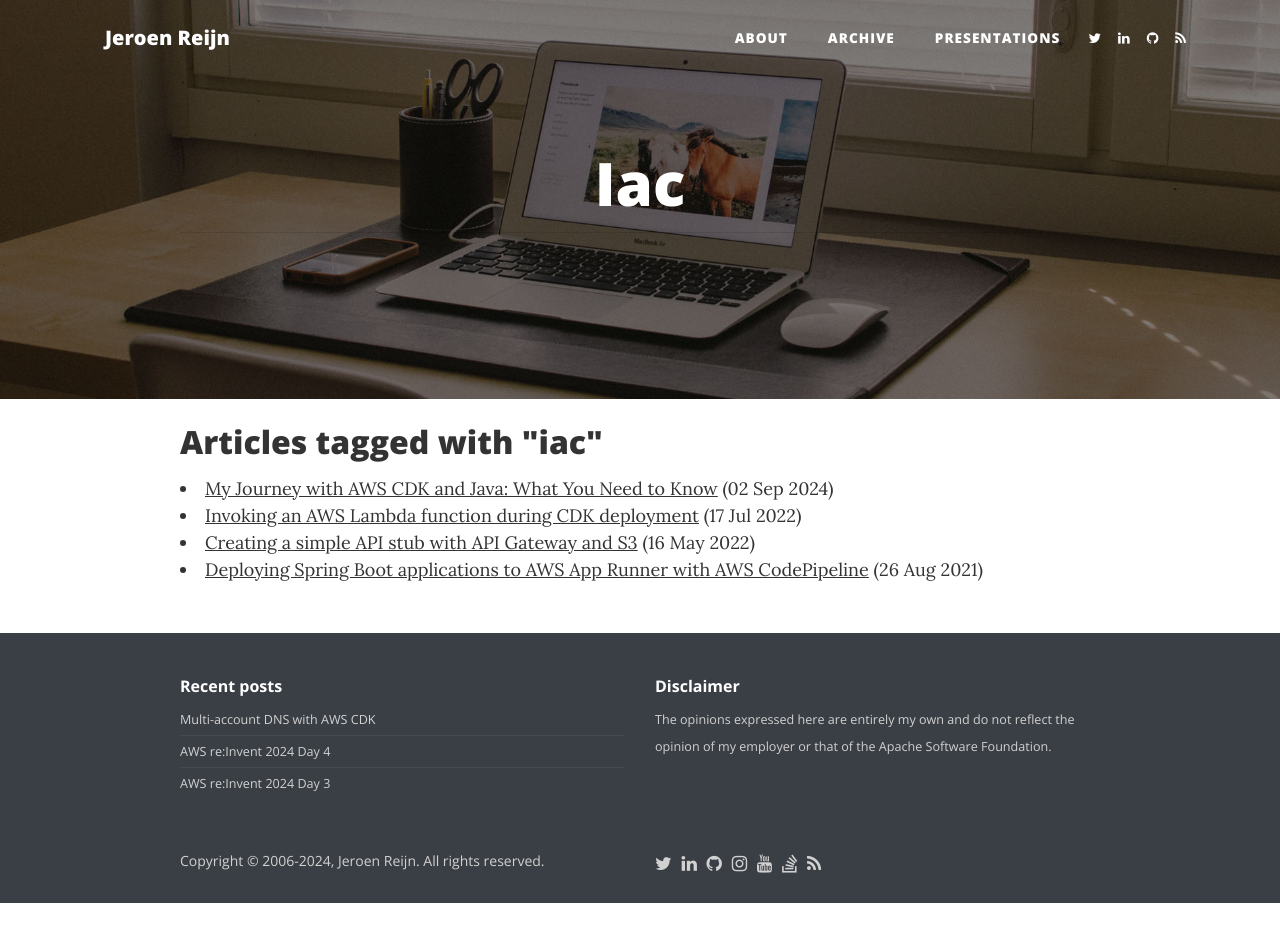
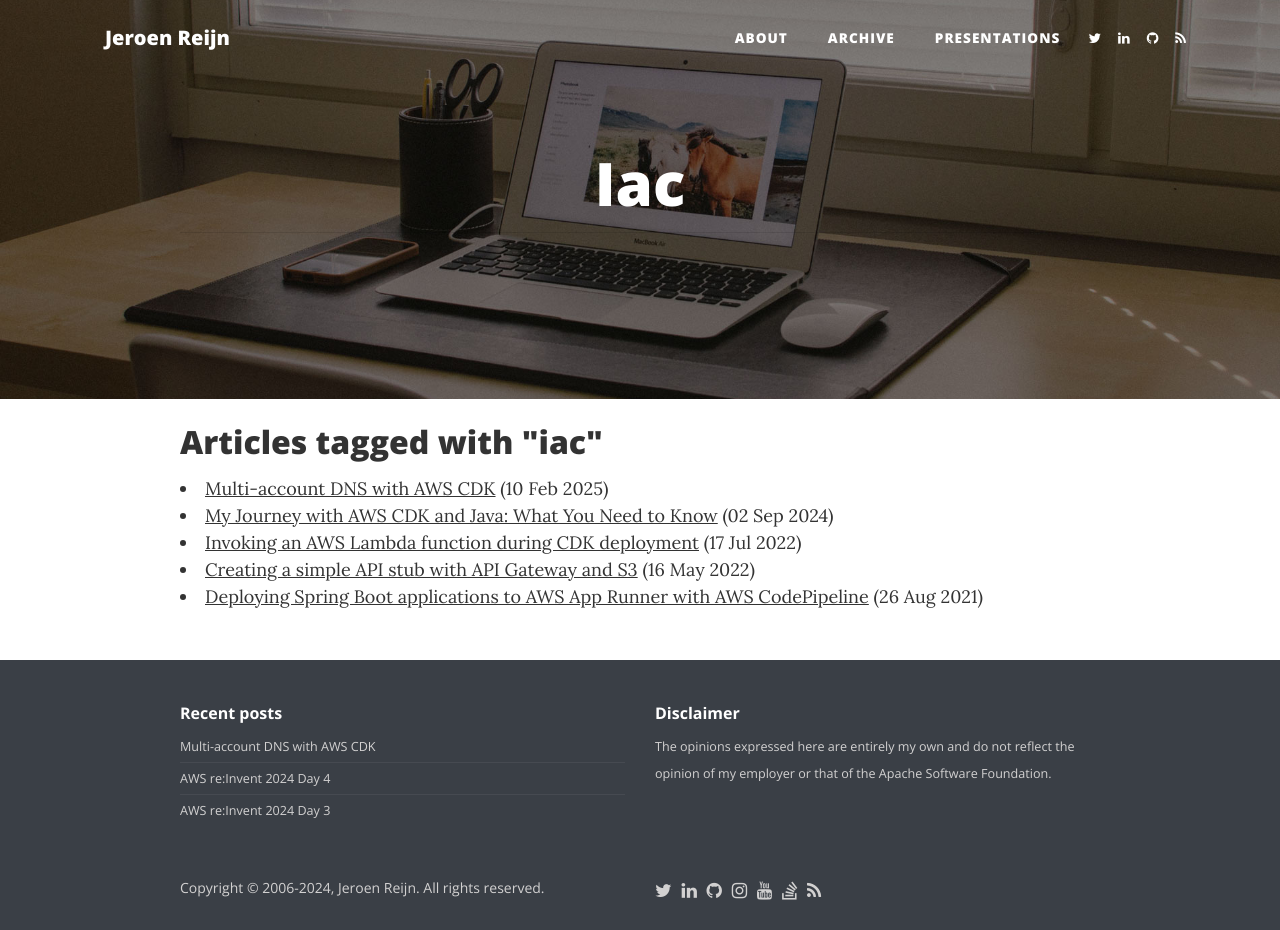
Before and after one commit to jreijn/jreijn.github.com, a Jekyll site: the page built from _tags/iac.md, in a window 1280 px wide. Built offline with Jekyll 4.4.1, drawn with Linux system fonts in a browser that asks for light colours; before the commit the page ends 903 px from its top, so only the background shows below that.

Commit message:
Update tags

```diff
--- a/_posts/2025-02-10-multi-account-dns-with-aws-cdk.md
+++ b/_posts/2025-02-10-multi-account-dns-with-aws-cdk.md
@@ -5,7 +5,9 @@
 header-img: "/assets/2025/levi-frey-x19nNMWeo5A-unsplash.jpg"
 tags:
 - aws
-- reinvent
+- cdk
+- iac
+- dns
 comments: false
 ---
 
```
